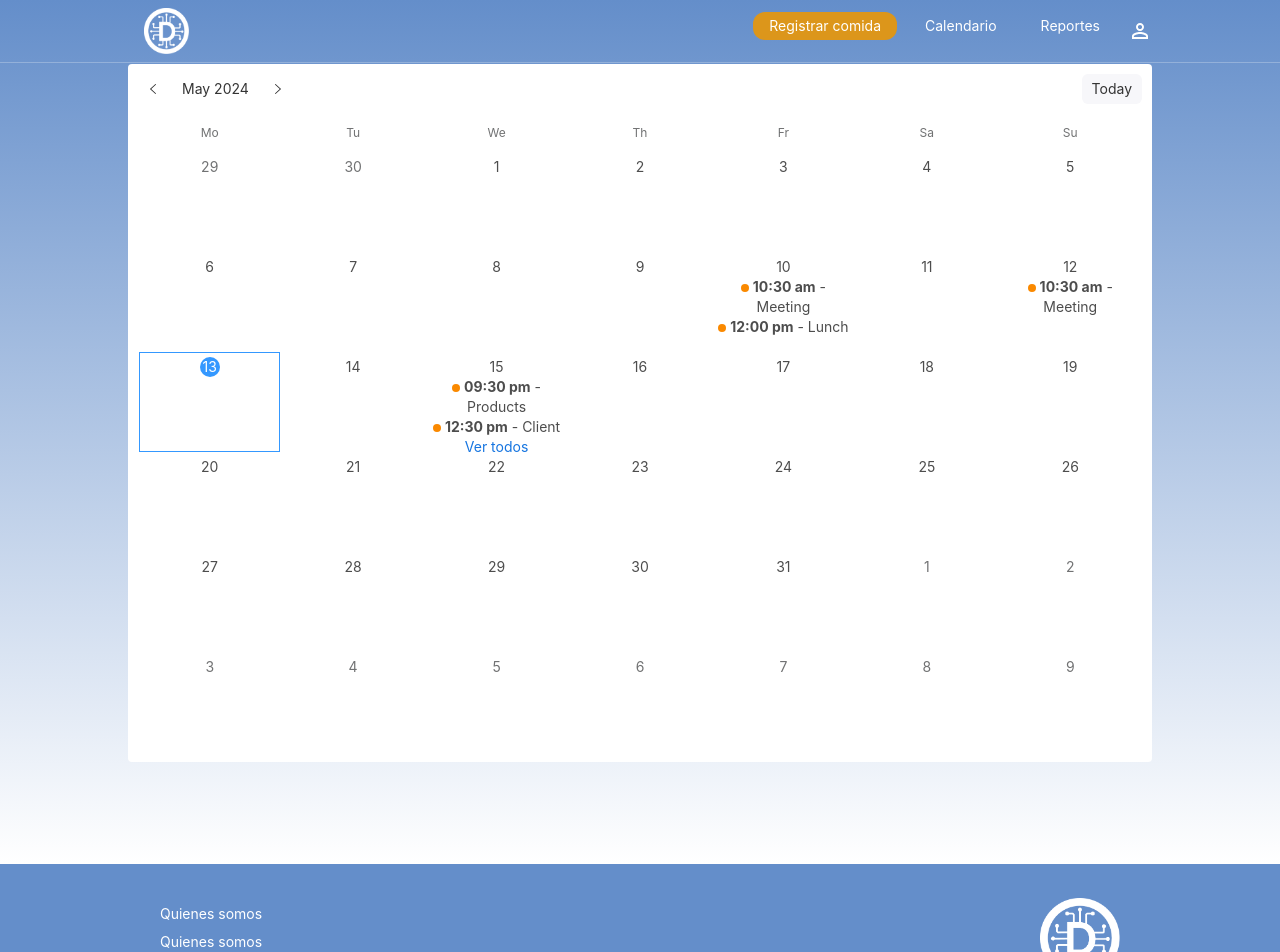
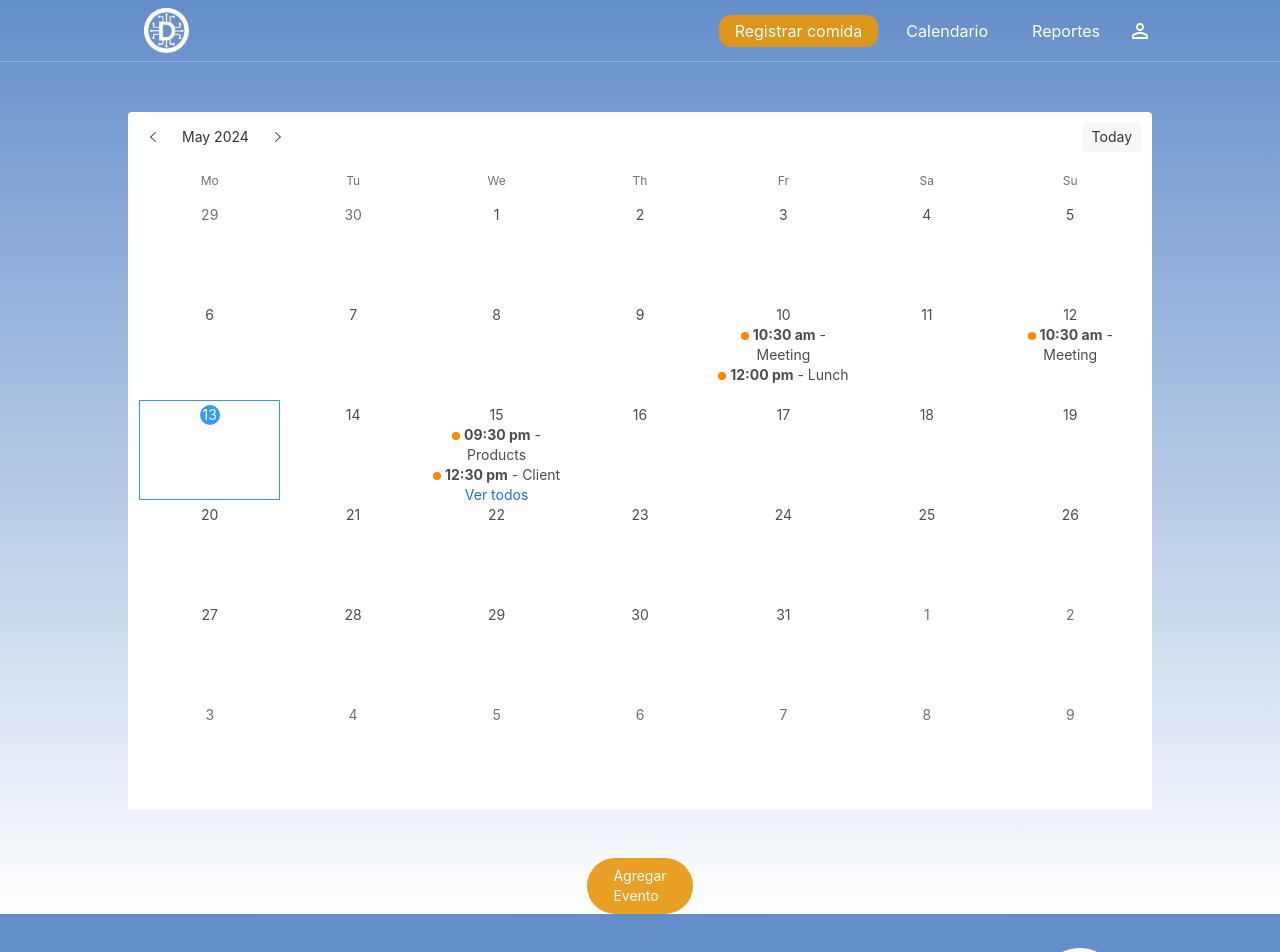
Before and after one commit to NuriaROrquin/diabetia, a Next.js app in the folder frontend/: page /calendar in a window 1280 px wide. Shown: the top 952 px of the page. Built offline with nearby package versions, Linux system fonts and the light colour scheme.

Commit message:
DIAB-43 add calendar

```diff
--- a/frontend/components/link/index.js
+++ b/frontend/components/link/index.js
@@ -8,7 +8,7 @@ export const CustomLink = ({text, href}) => {
 
 export const NavLink = ({text, href, className}) => {
     return (
-        <Link className={`inline-block text-white no-underline py-2 px-4 ${className}`} href={href}>{text}</Link>
+        <Link className={`inline-block text-white no-underline hover:no-underline focus:no-underline focus:text-white hover:text-white py-2 px-4 text-base ${className}`} href={href}>{text}</Link>
     )
 }
 
@@ -17,7 +17,7 @@ export const OrangeLink = ({label, width, href}) => {
         <div className={`flex justify-center ${width}`}>
             <Link
                 href={href}
-                className="bg-orange-focus hover:bg-orange-primary transition-all text-white py-2 px-8 rounded-full w-full flex justify-center"
+                className="bg-orange-focus hover:bg-orange-primary hover:no-underline transition-all hover:text-white text-white py-2 px-8 rounded-full w-full flex justify-center"
             >
                 {label}
             </Link>
--- a/frontend/components/navigation/index.js
+++ b/frontend/components/navigation/index.js
@@ -41,7 +41,7 @@ export const Navigation = () => {
     }
 
     return (
-        <nav id="header" className={`fixed w-full z-30 top-0 text-white transition-all ${scrolling && 'bg-blue-primary'} `}>
+        <nav id="header" className={`fixed w-full z-30 top-0 text-white transition-all  ${scrolling && 'bg-blue-primary'} `}>
             <div className="w-full container mx-auto flex items-center justify-between mt-0 py-2">
                 <div className="pl-4 flex items-center">
                     <Link className="toggleColour text-white no-underline hover:no-underline font-bold text-2xl lg:text-4xl"
@@ -52,7 +52,7 @@ export const Navigation = () => {
                 <div
                     className="w-full flex items-center mt-2 lg:mt-0 bg-transparent text-black p-4 lg:p-0 z-20"
                     id="nav-content">
-                    <ul className="list-reset lg:flex justify-end flex-1 items-center">
+                    <ul className="lg:flex justify-end flex-1 items-center mb-0">
                         <li className="mr-3">
                             <NavLink href="/event/food" text="Registrar comida" className="bg-orange-secondary rounded-xl !py-1 hover:bg-orange-focus transition-all"/>
                         </li>
--- a/frontend/components/selector/index.js
+++ b/frontend/components/selector/index.js
@@ -12,7 +12,7 @@ export const Selector = ({width, selectedOption, options, isOpen, setIsOpen, han
                 >
                     {selectedOption}
                     <span
-                        className="pointer-events-none absolute inset-y-0 right-0 flex items-center px-2 text-gray-700">
+                        className="pointer-events-none absolute inset-y-0 right-0 flex items-center px-2 text-white">
                     <ChevronLeft className="color-white fill-white -rotate-90" />
                 </span>
                 </button>
--- a/frontend/pages/calendar/index.js
+++ b/frontend/pages/calendar/index.js
@@ -1,12 +1,18 @@
 import {Section} from "../../components/section";
 import CustomCalendar from "../../components/calendar";
+import {ButtonOrange} from "../../components/button";
+import {CustomLink, OrangeLink} from "../../components/link";
 
 export const CalendarPage = () => {
 
 
     return (
-        <Section>
+        <Section className="pt-12">
             <CustomCalendar />
+
+            <div className="flex items-center justify-center pt-12">
+                <OrangeLink href="/event" label="Agregar Evento" width="w-1/12"/>
+            </div>
         </Section>
     )
 }
```
